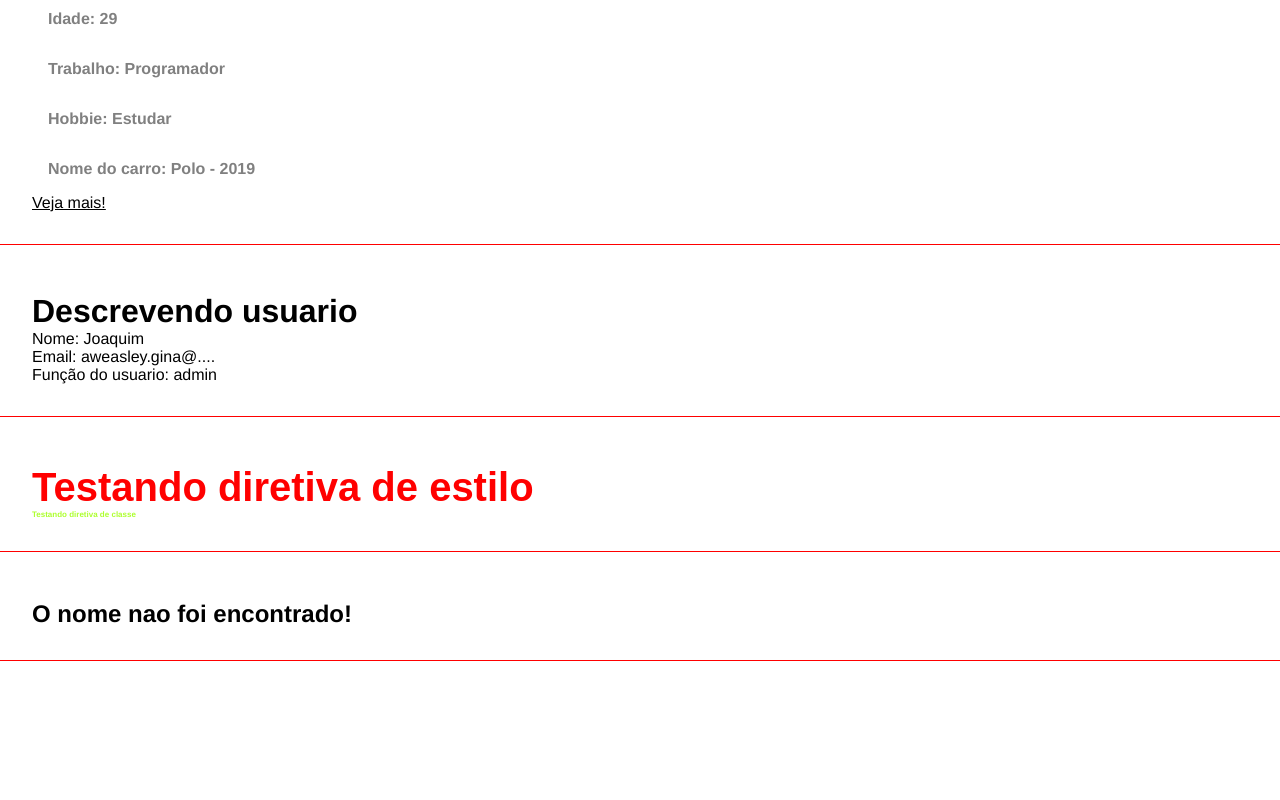
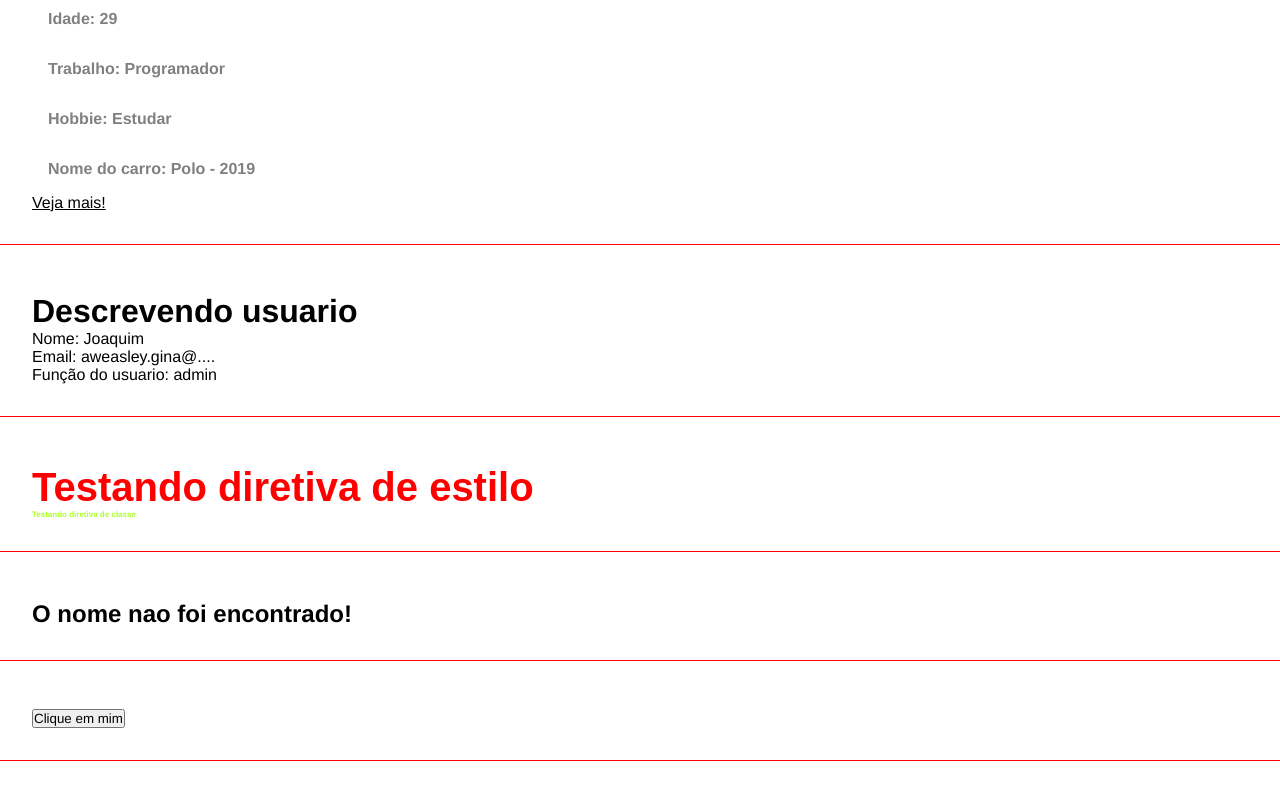
Before and after one commit to alexmacieldeveloper/meu-projeto-angular-13, an Angular app: page / in a window 1280 px wide. Shown: the part 202-1002 px from the top of the page. Built offline with nearby package versions, Linux system fonts and the light colour scheme.

Commit message:
working with events

```diff
--- a/src/app/app.component.html
+++ b/src/app/app.component.html
@@ -9,3 +9,4 @@
 <app-parent-data [name]="userName" [userData]="userData"></app-parent-data>
 <app-directives></app-directives>
 <app-if-render></app-if-render>
+<app-eventos></app-eventos>
--- a/src/app/app.module.ts
+++ b/src/app/app.module.ts
@@ -7,6 +7,7 @@
 import { ParentDataComponent } from './components/parent-data/parent-data.component';
 import { DirectivesComponent } from './components/directives/directives.component';
 import { IfRenderComponent } from './components/if-render/if-render.component';
+import { EventosComponent } from './components/eventos/eventos.component';
 
 @NgModule({
   declarations: [
@@ -14,7 +15,8 @@
     FirstComponentComponent,
     ParentDataComponent,
     DirectivesComponent,
-    IfRenderComponent
+    IfRenderComponent,
+    EventosComponent
   ],
   imports: [
     BrowserModule,
--- /dev/null
+++ b/src/app/components/eventos/eventos.component.html
@@ -0,0 +1,4 @@
+<div class="class">
+    <h2 *ngIf="show">Exibindo mensagem</h2>
+    <button (click)="showMessage()">Clique em mim</button>
+</div>
--- /dev/null
+++ b/src/app/components/eventos/eventos.component.ts
@@ -0,0 +1,19 @@
+import { Component, OnInit } from '@angular/core';
+
+@Component({
+  selector: 'app-eventos',
+  templateUrl: './eventos.component.html',
+  styleUrls: ['./eventos.component.css']
+})
+export class EventosComponent implements OnInit {
+  show: boolean = false;
+  constructor() { }
+
+  ngOnInit(): void {
+  }
+
+  showMessage(): void {
+    this.show = !this.show;
+  }
+
+}
```
Also changed, not shown: src/app/components/eventos/eventos.component.css (added), 1 other file (tests, documents, lock files or other folders).
